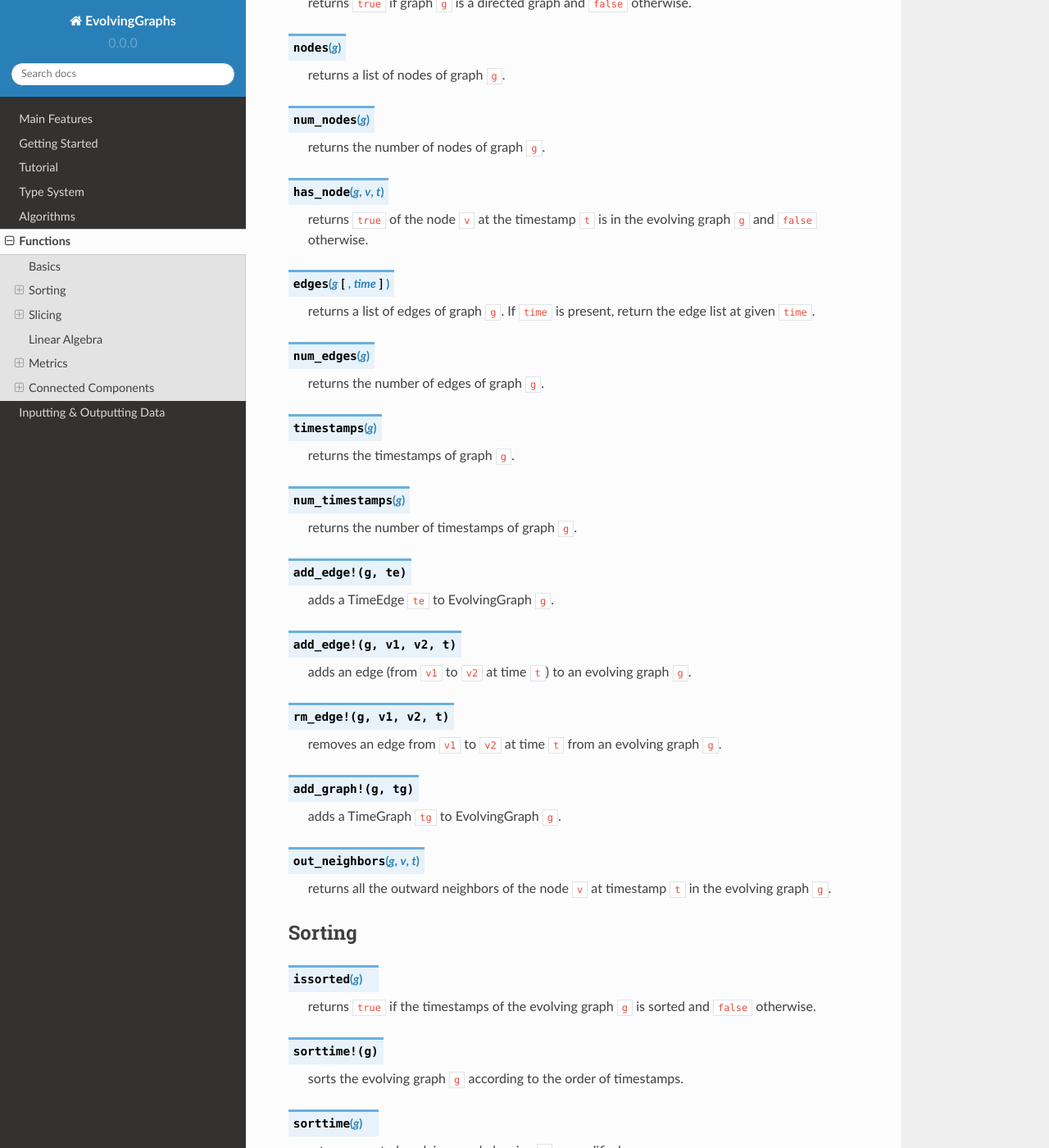
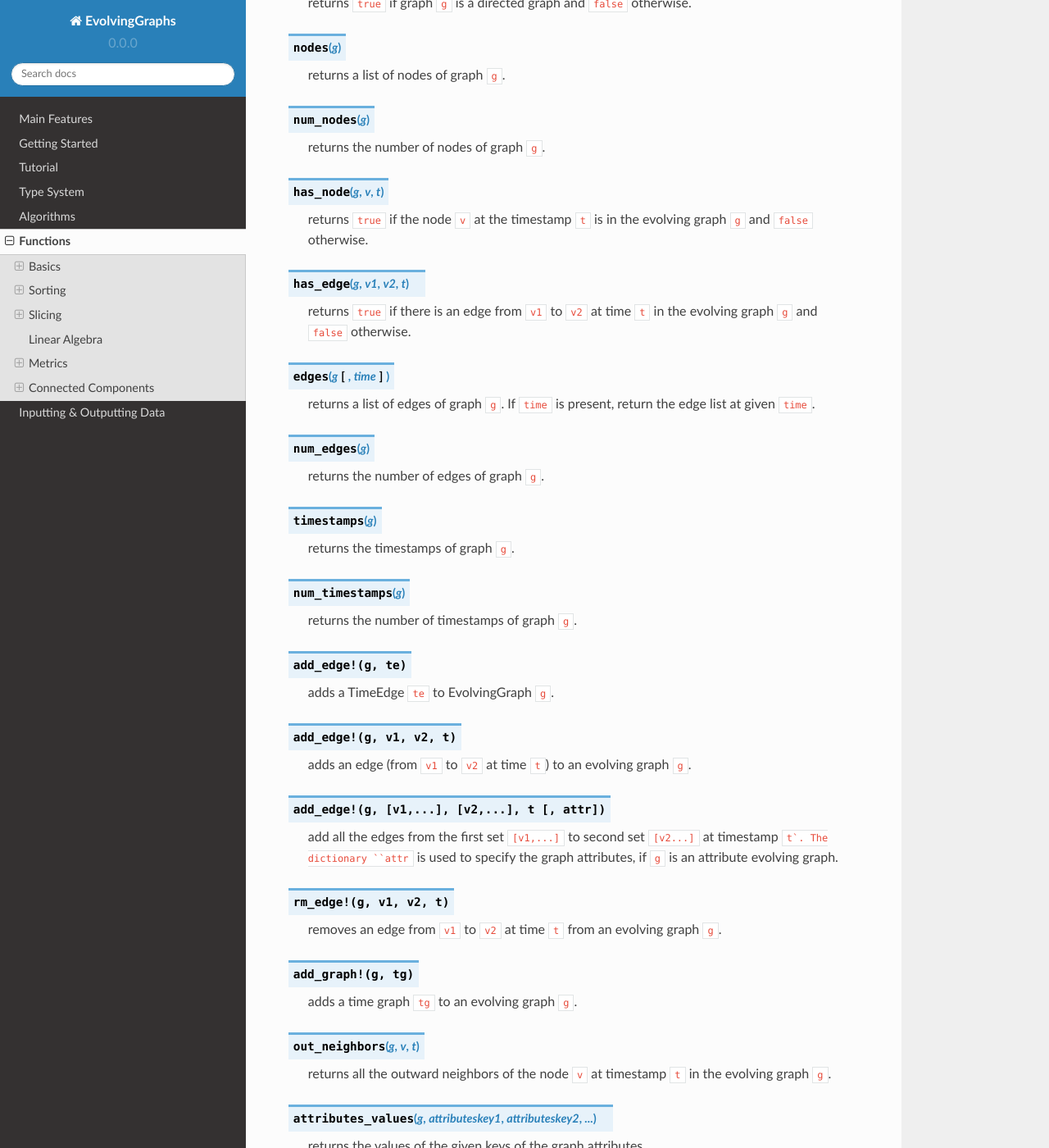
Before and after one commit to EtymoIO/EvolvingGraphs.jl, a Sphinx documentation site: the page built from doc/functions.rst, in a window 1280 px wide and 1400 px high, scrolled down 263 px. Shown: the whole window at 82% size. Built offline with Sphinx 7.4.7 and the Read the Docs theme 2.0.0, drawn with Linux system fonts in a browser that asks for light colours; some of the changed text lies outside the part shown.

Commit message:
update NEWS and documentation

```diff
--- a/doc/algorithms.rst
+++ b/doc/algorithms.rst
@@ -7,7 +7,7 @@
 This is the generalization of the static graph case Katz centrality.
 
 
-.. function:: katz_centrality(g [, alpha = 0.3])
+.. function:: katz_centrality(g [, alpha = 0.3, sorted = true])
 
    compute the broadcast vector of a given evolving graph ``g``.
 
--- a/doc/functions.rst
+++ b/doc/functions.rst
@@ -23,8 +23,15 @@
 .. function:: has_node(g, v, t)
    :noindex:
 
-   returns ``true`` of the node ``v`` at the timestamp ``t`` is in the
+   returns ``true`` if the node ``v`` at the timestamp ``t`` is in the
    evolving graph ``g`` and ``false`` otherwise.
+
+
+.. function:: has_edge(g, v1, v2, t)
+
+   returns ``true`` if there is an edge from ``v1`` to ``v2`` at time ``t``
+   in the evolving graph ``g`` and ``false`` otherwise.
+
 
 .. function:: edges(g [, time])
    :noindex:
@@ -57,6 +64,12 @@
 
    adds an edge (from ``v1`` to ``v2`` at time ``t``) to an evolving graph ``g``.
 
+.. function:: add_edge!(g, [v1,...], [v2,...], t [, attr])
+
+   add all the edges from the first set ``[v1,...]`` to second set ``[v2...]``
+   at timestamp ``t`. The dictionary ``attr`` is used to specify the graph
+   attributes, if ``g`` is an attribute evolving graph.
+
 .. function:: rm_edge!(g, v1, v2, t)
    :noindex:
 
@@ -65,13 +78,17 @@
 .. function:: add_graph!(g, tg)
    :noindex:
 
-   adds a TimeGraph ``tg`` to EvolvingGraph ``g``.
+   adds a time graph ``tg`` to an evolving graph ``g``.
 
 .. function:: out_neighbors(g, v, t)
    :noindex:
 
    returns all the outward neighbors of the node ``v`` at timestamp ``t`` in
    the evolving graph ``g``.
+
+.. function:: attributes_values(g, attributeskey1, attributeskey2,...)
+
+   returns the values of the given keys of the graph attributes.
 
 
 Sorting
@@ -112,6 +129,17 @@
 
    slices the evolving graph ``g`` between the timestamp ``t_min`` and
    ``t_max``, leaving ``g`` unmodified.
+
+
+.. function:: slice!(g, [node1, node2, ...])
+
+   slices the evolving graph ``g`` according to the given nodes, so that
+   the modified ``g`` is constructed by the given nodes only.
+
+.. function:: slice(g, [node1, node2, ...])
+
+   slices the evolving graph ``g`` according to the given nodes, leaving
+   ``g`` unmodified.
 
 
 Linear Algebra
```
Also changed, not shown: other parts of doc/functions.rst (+2 -2 lines), NEWS.md (+24 -8 lines), 1 other file.
